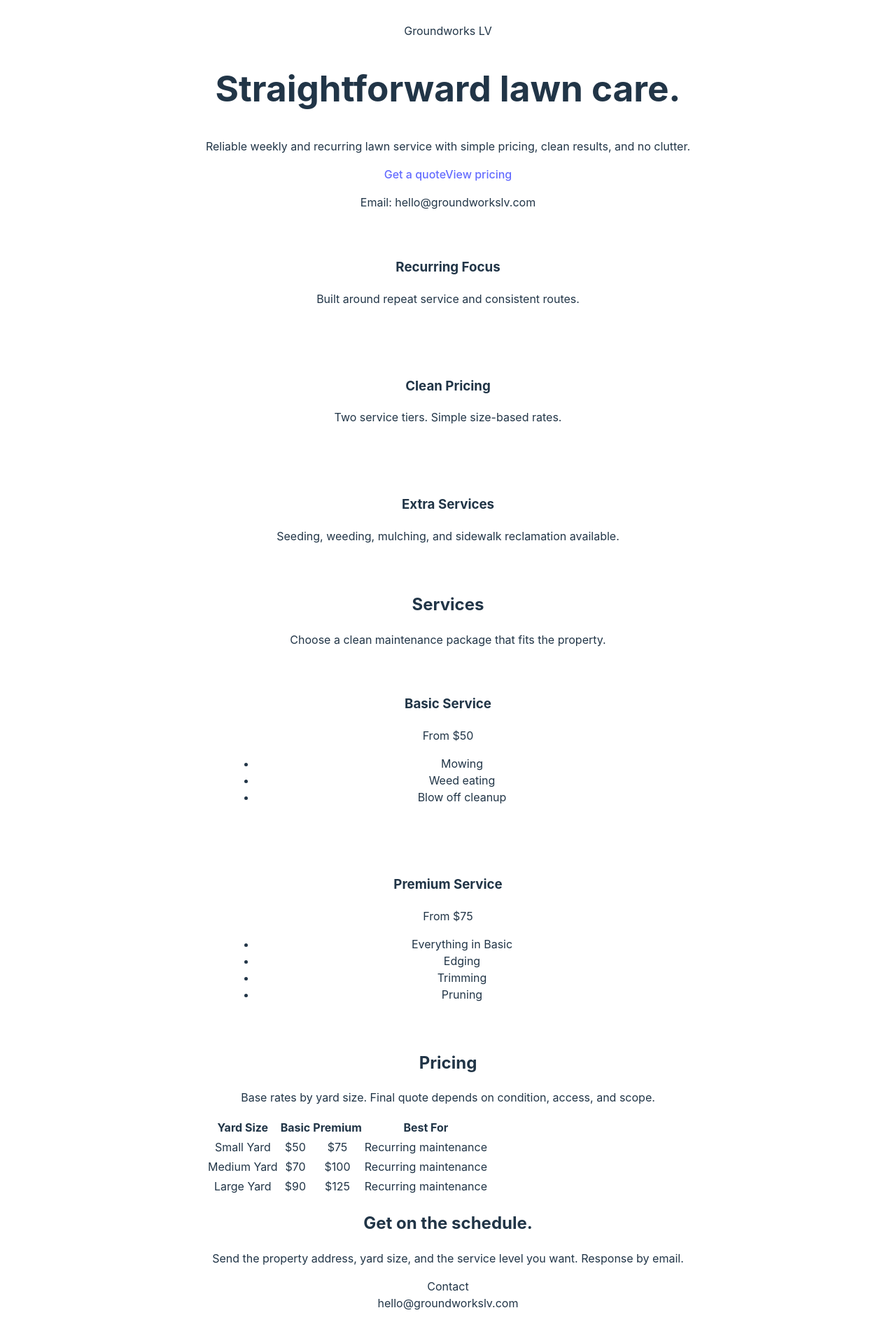
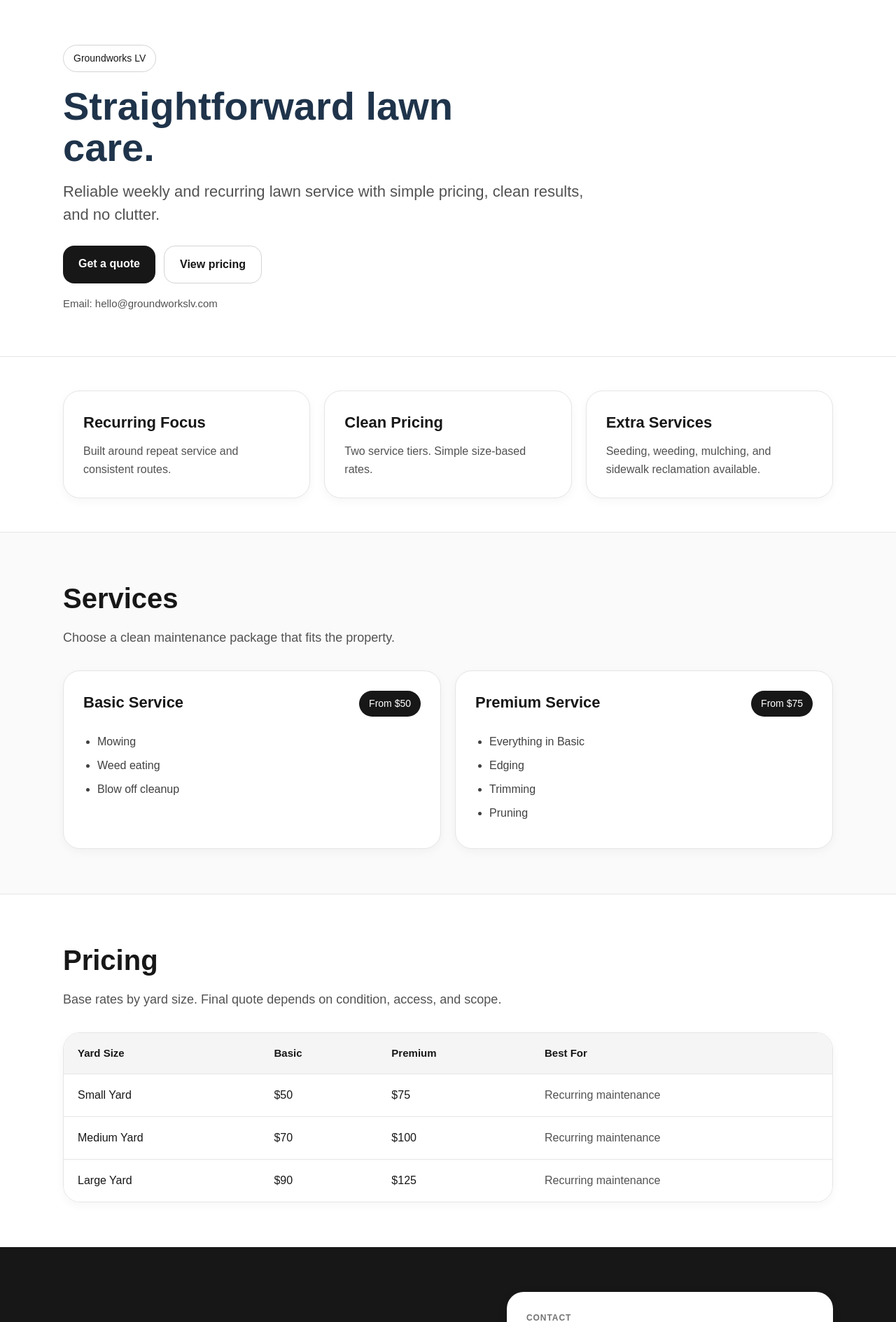
Before and after one commit to cmkmchase/groundworkslv-1, a React (Vite) app: page / in a window 1280 px wide. Shown: the top 1889 px of the page at 70% size. Built offline with nearby package versions, Linux system fonts and the light colour scheme.

Commit message:
Update App.css

```diff
--- a/src/react-app/App.css
+++ b/src/react-app/App.css
@@ -1,45 +1,331 @@
-#root {
-	max-width: 1280px;
-	margin: 0 auto;
-	padding: 2rem;
-	text-align: center;
+* {
+  box-sizing: border-box;
 }
 
-.logo {
-	height: 6em;
-	padding: 1.5em;
-	will-change: filter;
-	transition: filter 300ms;
-}
-.logo:hover {
-	filter: drop-shadow(0 0 2em #646cffaa);
-}
-.logo.react:hover {
-	filter: drop-shadow(0 0 2em #61dafbaa);
-}
-.logo.cloudflare:hover {
-	filter: drop-shadow(0 0 2em #f6821faa);
+html {
+  scroll-behavior: smooth;
 }
 
-@keyframes logo-spin {
-	from {
-		transform: rotate(0deg);
-	}
-	to {
-		transform: rotate(360deg);
-	}
+body {
+  margin: 0;
+  font-family: Arial, Helvetica, sans-serif;
+  color: #171717;
+  background: #ffffff;
 }
 
-@media (prefers-reduced-motion: no-preference) {
-	a:nth-of-type(2) .logo {
-		animation: logo-spin infinite 20s linear;
-	}
+a {
+  text-decoration: none;
+}
+
+.site {
+  min-height: 100vh;
+}
+
+.container {
+  width: min(1100px, calc(100% - 32px));
+  margin: 0 auto;
+}
+
+.hero {
+  border-bottom: 1px solid #e5e5e5;
+  padding: 64px 0;
+  background: #ffffff;
+}
+
+.badge {
+  display: inline-block;
+  border: 1px solid #d4d4d4;
+  border-radius: 999px;
+  padding: 8px 14px;
+  font-size: 14px;
+  margin-bottom: 20px;
+}
+
+.hero h1 {
+  margin: 0 0 16px;
+  font-size: 56px;
+  line-height: 1.05;
+  max-width: 700px;
+  color: #1f344b;
+}
+
+.hero-text {
+  font-size: 22px;
+  line-height: 1.5;
+  max-width: 760px;
+  color: #525252;
+  margin: 0 0 28px;
+}
+
+.hero-actions {
+  display: flex;
+  gap: 12px;
+  flex-wrap: wrap;
+  margin-bottom: 18px;
+}
+
+.button {
+  display: inline-block;
+  padding: 14px 22px;
+  border-radius: 16px;
+  font-weight: 600;
+  transition: 0.15s ease;
+}
+
+.button-primary {
+  background: #171717;
+  color: #ffffff;
+}
+
+.button-primary:hover {
+  opacity: 0.92;
+}
+
+.button-secondary {
+  border: 1px solid #d4d4d4;
+  color: #171717;
+  background: #ffffff;
+}
+
+.button-secondary:hover {
+  background: #f7f7f7;
+}
+
+.hero-email {
+  color: #525252;
+  font-size: 15px;
+  margin: 0;
+}
+
+.features {
+  padding: 48px 0;
+}
+
+.feature-grid {
+  display: grid;
+  grid-template-columns: repeat(3, 1fr);
+  gap: 20px;
 }
 
 .card {
-	padding: 2em;
+  background: #ffffff;
+  border: 1px solid #e5e5e5;
+  border-radius: 24px;
+  padding: 28px;
+  box-shadow: 0 4px 14px rgba(0, 0, 0, 0.04);
 }
 
-.read-the-docs {
-	color: #888;
+.card h3 {
+  margin: 0 0 12px;
+  font-size: 22px;
 }
+
+.card p {
+  margin: 0;
+  color: #525252;
+  line-height: 1.6;
+}
+
+.services-section {
+  padding: 64px 0;
+  background: #fafafa;
+  border-top: 1px solid #e5e5e5;
+  border-bottom: 1px solid #e5e5e5;
+}
+
+.section-header {
+  max-width: 720px;
+  margin-bottom: 32px;
+}
+
+.section-header h2 {
+  margin: 0 0 12px;
+  font-size: 40px;
+  color: #171717;
+}
+
+.section-header p {
+  margin: 0;
+  color: #525252;
+  font-size: 18px;
+  line-height: 1.6;
+}
+
+.service-grid {
+  display: grid;
+  grid-template-columns: repeat(2, 1fr);
+  gap: 20px;
+}
+
+.service-card ul {
+  margin: 24px 0 0;
+  padding-left: 20px;
+}
+
+.service-card li {
+  margin-bottom: 10px;
+  color: #404040;
+}
+
+.service-top {
+  display: flex;
+  justify-content: space-between;
+  align-items: flex-start;
+  gap: 12px;
+}
+
+.service-top h3 {
+  margin: 0;
+}
+
+.price-pill {
+  display: inline-block;
+  background: #171717;
+  color: #ffffff;
+  padding: 8px 14px;
+  border-radius: 999px;
+  font-size: 14px;
+  white-space: nowrap;
+}
+
+.pricing-section {
+  padding: 64px 0;
+}
+
+.pricing-table-wrap {
+  overflow-x: auto;
+  border: 1px solid #e5e5e5;
+  border-radius: 24px;
+  box-shadow: 0 4px 14px rgba(0, 0, 0, 0.04);
+}
+
+.pricing-table {
+  width: 100%;
+  border-collapse: collapse;
+  background: #ffffff;
+}
+
+.pricing-table th,
+.pricing-table td {
+  padding: 18px 20px;
+  text-align: left;
+  border-bottom: 1px solid #e5e5e5;
+}
+
+.pricing-table thead th {
+  background: #f5f5f5;
+  font-size: 15px;
+}
+
+.pricing-table tbody tr:last-child td {
+  border-bottom: none;
+}
+
+.pricing-table td:last-child {
+  color: #525252;
+}
+
+.contact-section {
+  background: #171717;
+  color: #ffffff;
+  padding: 64px 0;
+}
+
+.contact-grid {
+  display: grid;
+  grid-template-columns: 1.3fr 1fr;
+  gap: 28px;
+  align-items: center;
+}
+
+.contact-section h2 {
+  margin: 0 0 14px;
+  font-size: 40px;
+}
+
+.contact-section p {
+  margin: 0;
+  color: #d4d4d4;
+  line-height: 1.7;
+  font-size: 18px;
+}
+
+.contact-card {
+  background: #ffffff;
+  color: #171717;
+  border-radius: 24px;
+  padding: 28px;
+  box-shadow: 0 4px 14px rgba(0, 0, 0, 0.12);
+}
+
+.contact-label {
+  text-transform: uppercase;
+  letter-spacing: 0.08em;
+  font-size: 12px;
+  color: #737373;
+  margin-bottom: 12px;
+  font-weight: 700;
+}
+
+.contact-email {
+  font-size: 30px;
+  font-weight: 700;
+  margin-bottom: 18px;
+  word-break: break-word;
+}
+
+.contact-card p {
+  color: #525252;
+  font-size: 15px;
+  line-height: 1.6;
+}
+
+@media (max-width: 900px) {
+  .feature-grid,
+  .service-grid,
+  .contact-grid {
+    grid-template-columns: 1fr;
+  }
+
+  .hero h1 {
+    font-size: 42px;
+  }
+
+  .section-header h2,
+  .contact-section h2 {
+    font-size: 32px;
+  }
+
+  .hero-text {
+    font-size: 18px;
+  }
+
+  .pricing-table th,
+  .pricing-table td {
+    padding: 14px 16px;
+  }
+}
+
+@media (max-width: 560px) {
+  .hero {
+    padding: 48px 0;
+  }
+
+  .hero h1 {
+    font-size: 34px;
+  }
+
+  .button {
+    width: 100%;
+    text-align: center;
+  }
+
+  .service-top {
+    flex-direction: column;
+    align-items: flex-start;
+  }
+
+  .contact-email {
+    font-size: 24px;
+  }
+}
```
